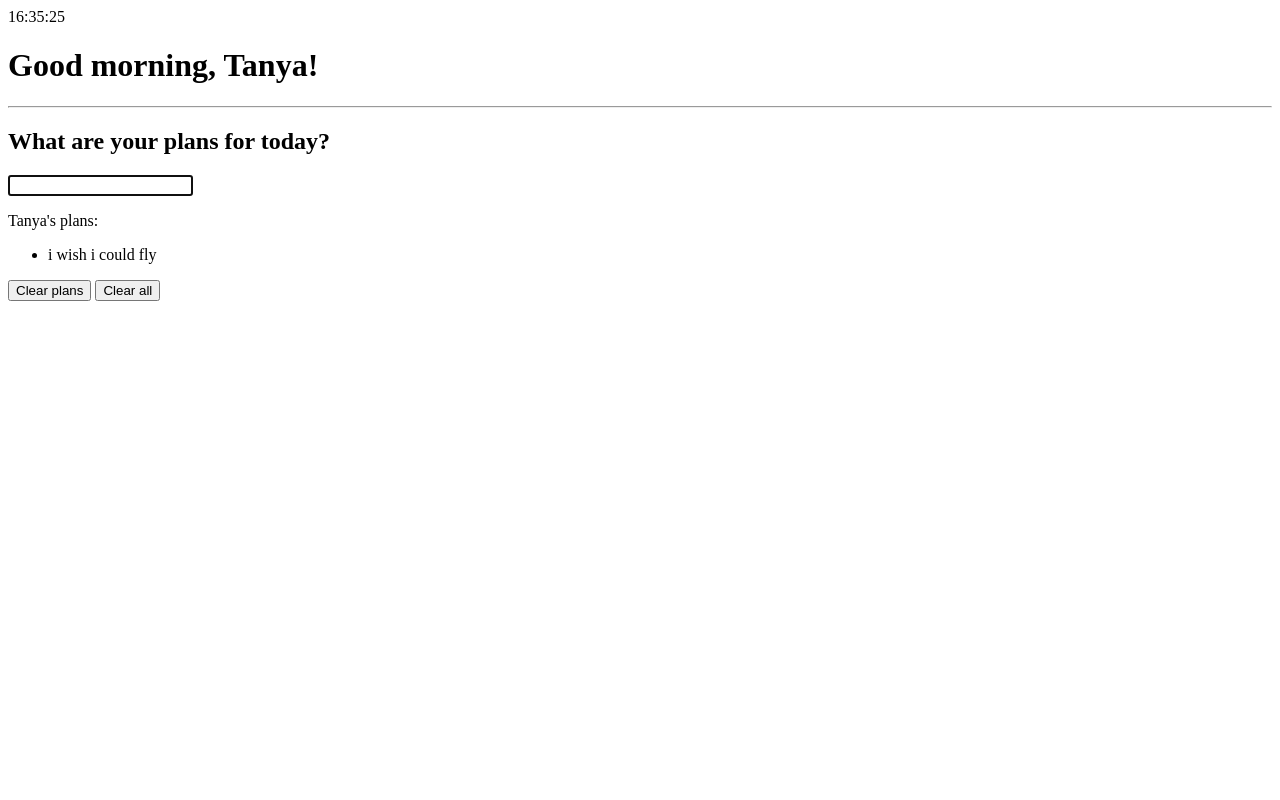
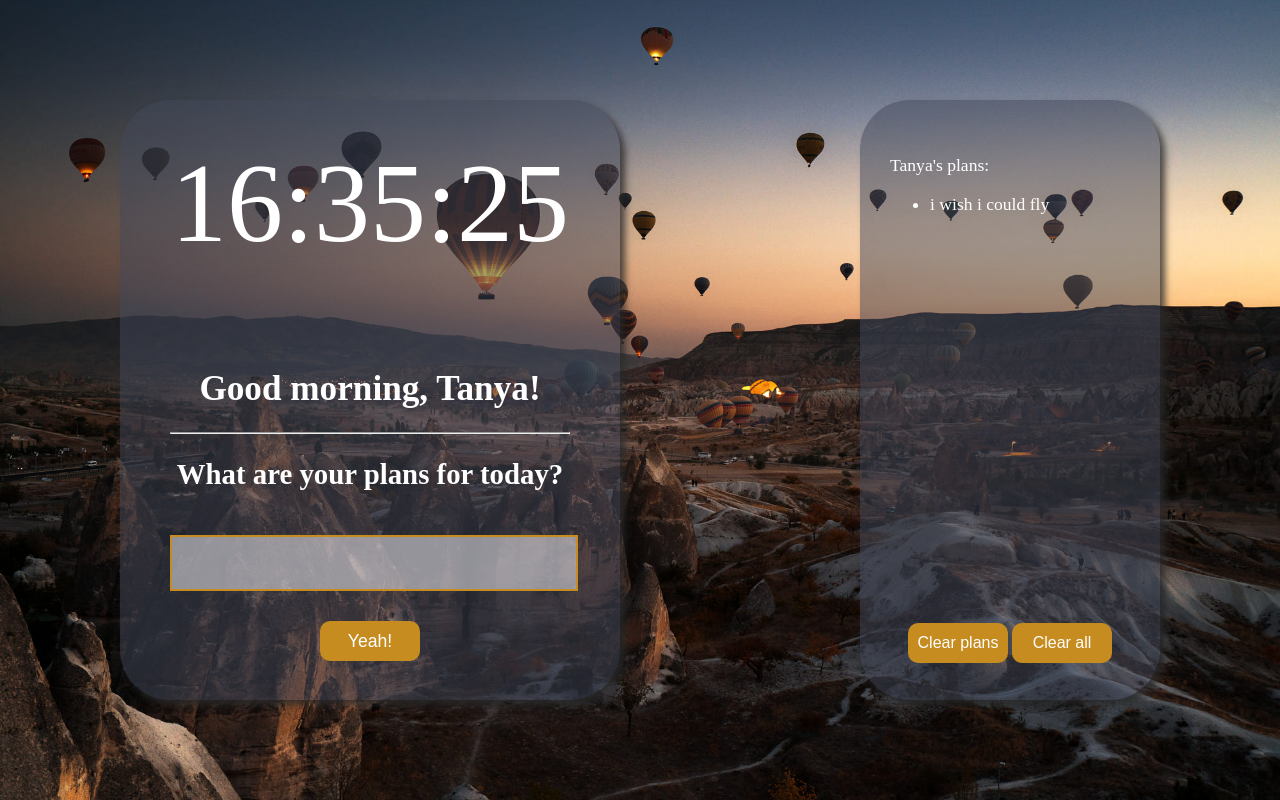
Before and after one commit to tati-Y/rsschool-cv, a plain HTML site: page dynamic_lp/index.html in a window 1280 px wide. Drawn offline with Linux system fonts and the light colour scheme.

Commit message:
feat: design blocks

```diff
--- a/dynamic_lp/index.html
+++ b/dynamic_lp/index.html
@@ -7,24 +7,34 @@
   <link rel="stylesheet" href="style.css">
 </head>
 <body>
-  <div class="block clock">
+
+  <div class="container">
+    <div class="clock">
       <time class="time">16:35:25</time>
     </div>
-
-  <div class="block plan">
+    <div class="plan">
       <h1 class="greeting">Good morning, Tanya!</h1>
       <hr>
       <h2 class="plan_question">What are your plans for today?</h2>
-    <input type="text" autofocus>
+      <form action="">
+        <input class="input" type="text" value=" " autofocus>
+        <br>
+        <button class="input_button">Yeah!</button>
+      </form>
+    </div>
   </div>
 
-  <div class="block plan-list">
+  <div class="plan-list">
+    <div class="block_plans">
       <p class="plans_name">Tanya's plans:</p>
       <ul class="plans_text">
         <li>i wish i could fly</li>
       </ul>
-    <button class="clear_plans">Clear plans</button>
-    <button class="clear_all">Clear all</button>
+    </div>
+    <div class="block_buttons">
+      <button class="clear clear_plans">Clear plans</button>
+      <button class="clear clear_all">Clear all</button>
+    </div>
   </div>
 
   <script src="main.js"></script>
--- a/dynamic_lp/style.css
+++ b/dynamic_lp/style.css
@@ -0,0 +1,123 @@
+body {
+  font-size: 10 px;
+  background: fixed blue url(img/night.jpg) center no-repeat;
+  background-size: cover;
+  /*width: 100 wv;*/
+  height: 100vh;
+  margin: 0;
+
+  display: flex;
+  flex-direction: row;
+  justify-content: space-around;
+  align-items: center;
+  flex-wrap: wrap;
+
+}
+
+.container {
+  box-sizing: border-box;
+  display: flex;
+  flex-direction: column;
+  align-items: center;
+  justify-content: space-around;
+  width: 500px;
+  height: 600px;
+  background-color: rgba(66, 72, 90, 0.5);
+  border-radius: 50px;
+  box-shadow: 5px 5px 7px rgba(41, 41, 41, 0.8);
+
+}
+
+
+.clock, .plan {
+  width: 80%;
+  text-align: center;
+}
+
+.time {
+  font-size: 7rem;
+  color: white;
+
+}
+
+.greeting {
+  font-size: 2.2rem;
+  color: white;
+}
+
+.plan_question {
+  font-size: 1.8rem;
+  color: white;
+}
+
+.input {
+  border: none;
+  width: 100%;
+  height: 50px;
+  background-color: rgba(220, 219, 223, 0.6);
+  margin: 20px 0 0 0;
+  font-size: 1.2rem;
+}
+
+.input:focus {
+  border: 2px solid rgb(199, 140, 32);
+  outline: none;
+}
+
+.input_button {
+  margin: 30px 0 0 0;
+  width: 100px;
+  height: 40px;
+  color: #fff;
+  font-size: 1.1rem;
+  background-color: rgb(199, 140, 32);
+  border: none;
+  border-radius: 10px;
+}
+
+.input_button:hover {
+  font-size: 1.3rem;
+  background-color: rgb(230, 167, 51);
+  cursor: pointer;
+  transition: all 0.3s;
+}
+
+
+
+.plan-list {
+  box-sizing: border-box;
+  width: 300px;
+  height: 600px;
+  background-color: rgba(66, 72, 90, 0.5);
+  border-radius: 50px;
+  box-shadow: 5px 5px 7px rgba(41, 41, 41, 0.8) ;
+  display: flex;
+  flex-direction: column;
+  align-items: center;
+  justify-content: space-around;
+}
+
+.block_plans {
+  width: 80%;
+  height: 400px;
+  color: #fff;
+  font-size: 1.1rem;
+  overflow: hidden;
+}
+
+.clear {
+  margin: 10px 0 0 0;
+  width: 100px;
+  height: 40px;
+  color: #fff;
+  font-size: 1.0rem;
+  background-color: rgb(199, 140, 32);
+  border: none;
+  border-radius: 10px;
+}
+
+.clear:hover {
+  background-color: rgb(230, 167, 51);
+  cursor: pointer;
+  transition: all 0.5s;
+}
```
Also changed, not shown: dynamic_lp/img/fruit_morning.jpg (added), dynamic_lp/img/fruit_night.jpg (added). Lines whose indentation alone changed are shown as unchanged.
